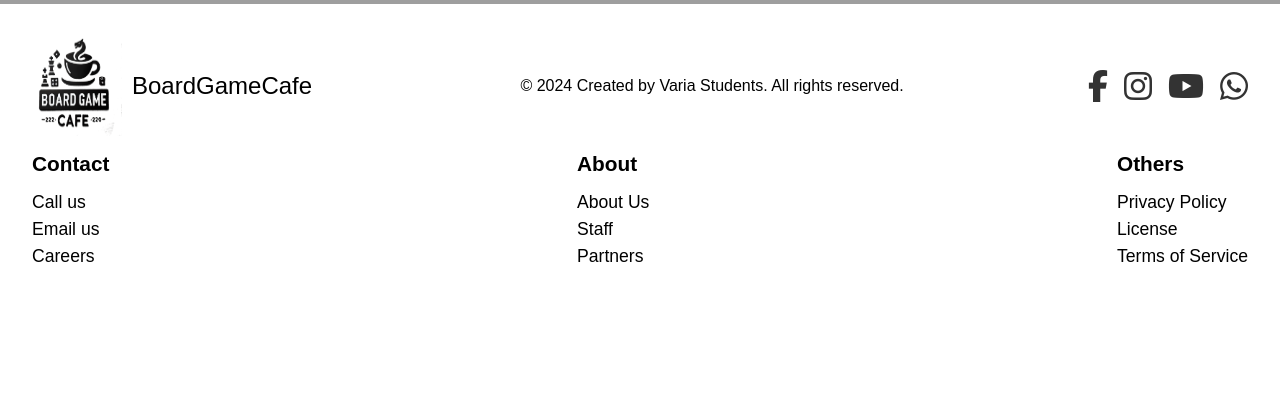
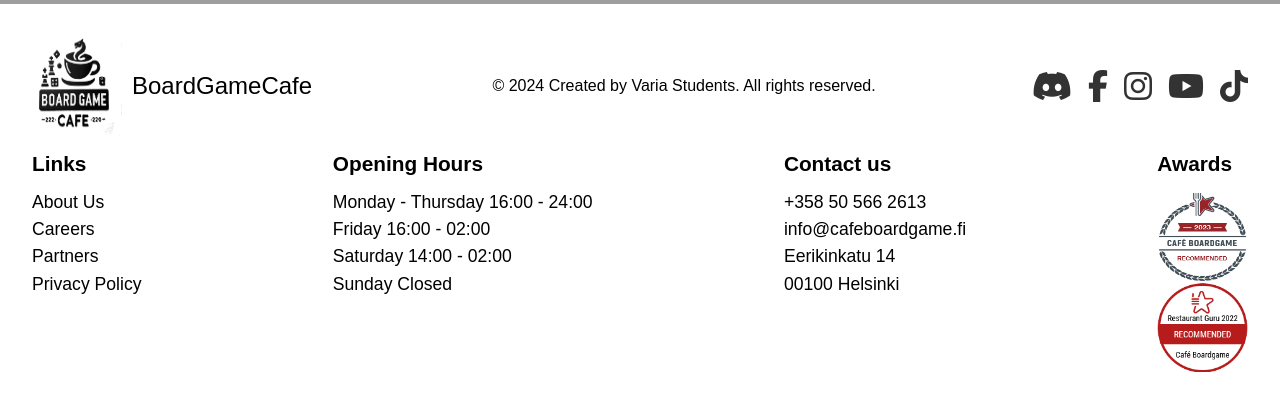
Before and after one commit to RychkovIurii/boardgamecafe, a React (Vite) app in the folder frontend/cafe-front/: page / in a window 1280 px wide. Shown: the part 745-1146 px from the top of the page. Before the commit the page ends 1051 px from the top, so only its background shows below. Built offline with nearby package versions, Linux system fonts and the light colour scheme; grey boxes are pictures that could not be loaded.

Commit message:
Updated Footer
Organised the links, added opening hours, contact information and awards to the footer. Added the socials plus the links they should redirect to. Added the discord and replaced the whatsapp icon with the tiktok instead.

```diff
--- a/frontend/cafe-front/components/Footer.jsx
+++ b/frontend/cafe-front/components/Footer.jsx
@@ -1,49 +1,72 @@
 import React from 'react';
 import logo from "../assets/logo3.png";
 import './Style/FooterStyles.css';
+import Award1 from "../assets/Award1.png"
+import Award2 from "../assets/Award2.png"
 
 export default function Footer() {
     return (
         <div className='footer'>
             <div className='top'>
-                <a className="footer-logo" href="/"><img src={logo} width={80} height={80} alt="logo"/>BoardGameCafe</a>
+                <a className="footer-logo" href="/"><img src={logo} width={80} height={80} alt="logo" />BoardGameCafe</a>
                 <p>© 2024 Created by Varia Students. All rights reserved.</p>
                 <div className='social-links'>
-                    <a href='/'>
+                <a href='https://discord.gg/wwQGdKVrma'>
+                        <i className='fa-brands fa-discord'></i>
+                    </a>
+                    <a href='https://www.facebook.com/CafeBoardgameHelsinki'>
                         <i className='fa-brands fa-facebook-f'></i>
                     </a>
-                    <a href='/'>
+                    <a href='https://www.instagram.com/cafeboardgamehki/'>
                         <i className='fa-brands fa-instagram'></i>
                     </a>
-                    <a href='/'>
+                    <a href='https://youtu.be/h6R1rXko73c?si=dq0aTHtJ5yvjcpUg'>
                         <i className='fa-brands fa-youtube'></i>
                     </a>
-                    <a href='/'>
-                        <i className='fa-brands fa-whatsapp'></i>
+                    <a href='https://www.tiktok.com/@cafeboardgame?_t=8gVHgyYj0C1&_r=1'>
+                        <i className='fa-brands fa-tiktok'></i>
                     </a>
                 </div>
             </div>
 
             <div className='bottom'>
                 <div>
-                    <h4>Contact</h4>
-                    <a href='/'>Call us</a>
-                    <a href='/'>Email us</a>
+                    <h4>Links</h4>
+                    <a href='/'>About Us</a>
                     <a href='/'>Careers</a>
+                    <a href='/'>Partners</a>
+                    <a href='/'>Privacy Policy</a>
                 </div>
                 <div>
-                    <h4>About</h4>
-                    <a href='/'>About Us</a>
-                    <a href='/'>Staff</a>
-                    <a href='/'>Partners</a>
+                    <h4>Opening Hours</h4>
+                    <ul className="text-md leading-loose">
+                        <li>Monday - Thursday 16:00 - 24:00 </li>
+                        <li>Friday 16:00 - 02:00</li>
+                        <li>Saturday 14:00 - 02:00 </li>
+                        <li>Sunday Closed</li>
+                    </ul>
+                </div>
+
+                <div>
+                    <h4>Contact us</h4>
+                    <ul className="text-md leading-loose">
+                        <li>+358 50 566 2613</li>
+                        <li>info@cafeboardgame.fi</li>
+                        <li>Eerikinkatu 14</li>
+                        <li>00100 Helsinki</li>
+                    </ul>
                 </div>
                 <div>
-                    <h4>Others</h4>
-                    <a href='/'>Privacy Policy</a>
-                    <a href='/'>License</a>
-                    <a href='/'>Terms of Service</a>
+                    <h4>Awards</h4>
+                    <div className="awards">
+                        <div><img src={Award1} height={90} alt="Award1" /></div>
+                        <div><img src={Award2} height={90} alt="Award2" /></div>
+                    </div>
+
                 </div>
             </div>
         </div>
     )
 }
+
+// in footer: FAQ, discord link, contact information (name, number, adress, etc), opening hours, awards, privacy policy, social media links.
--- a/frontend/cafe-front/components/Style/FooterStyles.css
+++ b/frontend/cafe-front/components/Style/FooterStyles.css
@@ -74,6 +74,11 @@
 	font-size: 1.1rem;
 }
 
+.bottom div div .awards {
+	display:flex;
+	flex-direction: row;
+}
+
 @media screen and (max-width: 850px) {
 	.footer {
 		padding: 4rem 2rem;
--- a/frontend/cafe-front/src/components/footer.css
+++ /dev/null
@@ -1,4 +0,0 @@
-.footer1 {
-    display: flex;
-    flex-direction: row;
-}
```
Also changed, not shown: frontend/cafe-front/src/components/Footer.jsx (deleted, +0 -31 lines), frontend/cafe-front/assets/Award1.png (added), frontend/cafe-front/assets/Award2.png (added).
